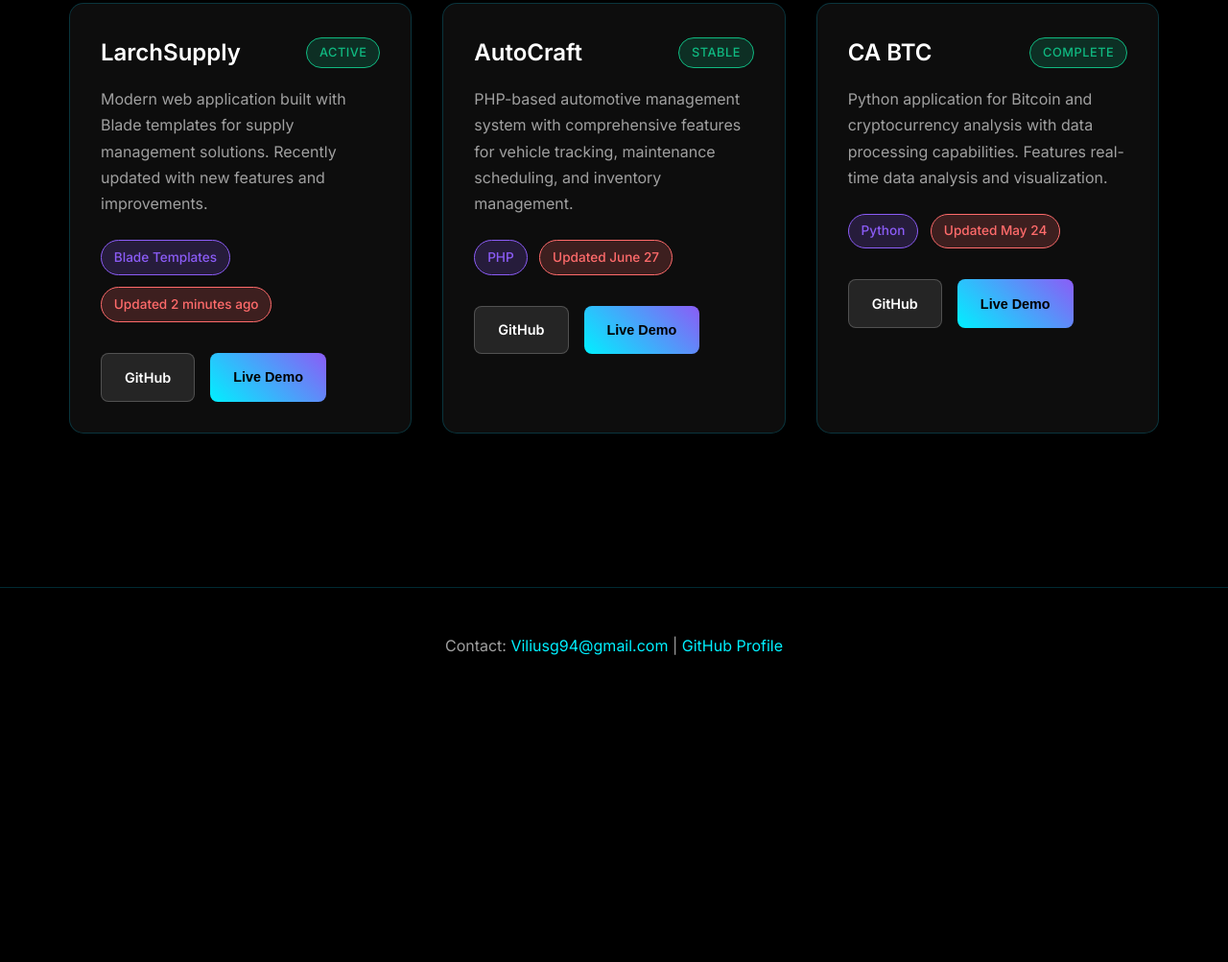
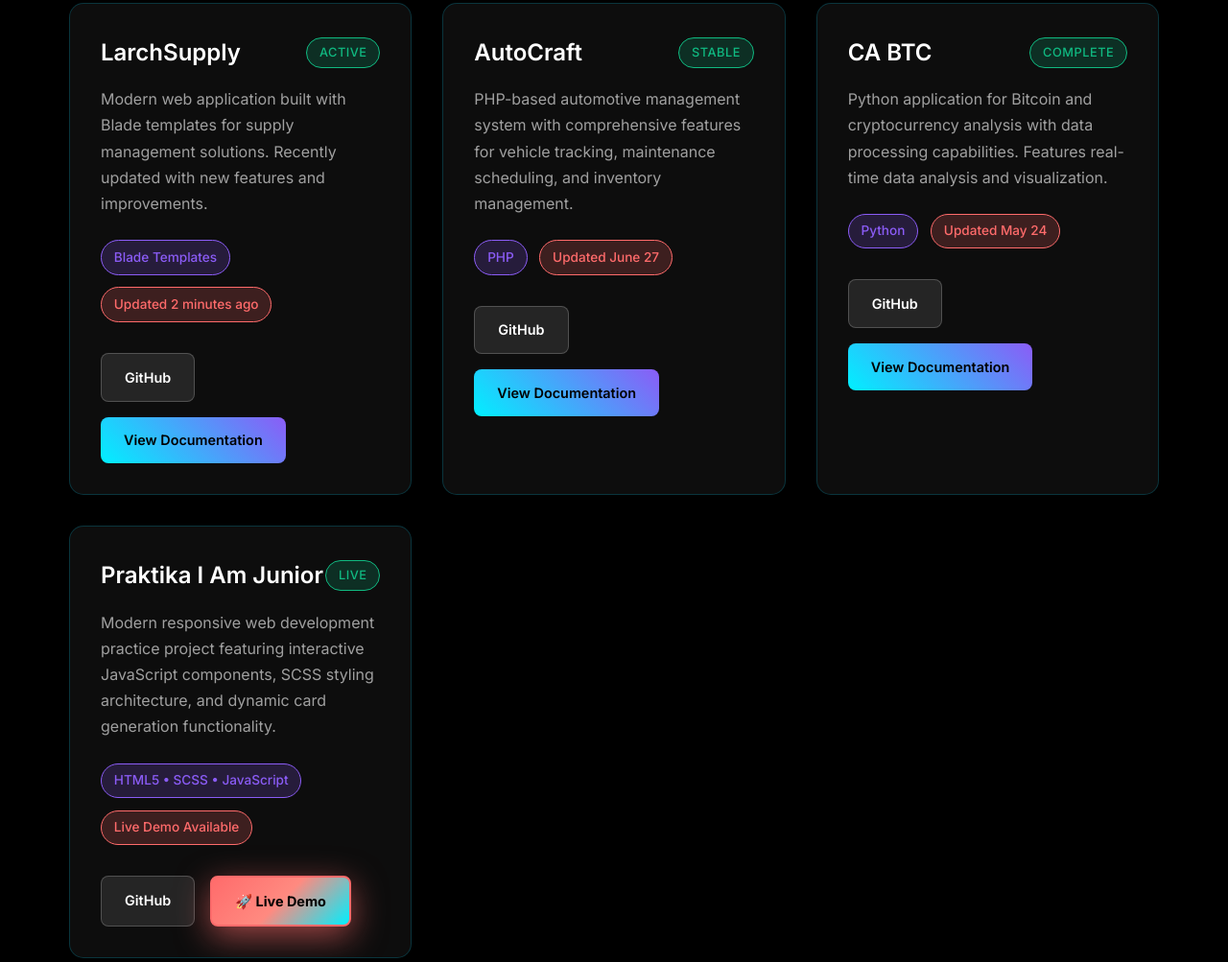
Before and after one commit to Viliusg94/portfolio, a plain HTML site: page index.html in a window 1280 px wide. Shown: the part 1532-2535 px from the top of the page at 96% size. Before the commit the page ends 2266 px from the top, so only its background shows below. Drawn offline with Linux system fonts and the light colour scheme.

Commit message:
Add Praktika I Am Junior project with live demo and enhanced live demo button styling

```diff
--- a/index.html
+++ b/index.html
@@ -61,7 +61,7 @@
             </div>
             <div class="project-links">
                 <a href="https://github.com/Viliusg94/larchsupply" class="btn-github">GitHub</a>
-                <button class="btn-demo" onclick="showDemoInfo('LarchSupply', 'This is a Blade/Laravel application that requires a server environment to run. Visit the GitHub repository to see the source code and setup instructions.')">Live Demo</button>
+                <a href="https://github.com/Viliusg94/larchsupply#readme" class="btn-demo" target="_blank">View Documentation</a>
             </div>
         </div>
 
@@ -77,7 +77,7 @@
             </div>
             <div class="project-links">
                 <a href="https://github.com/Viliusg94/autocraft" class="btn-github">GitHub</a>
-                <button class="btn-demo" onclick="showDemoInfo('AutoCraft', 'This is a PHP application that requires a server environment to run. Visit the GitHub repository to see the source code and setup instructions.')">Live Demo</button>
+                <a href="https://github.com/Viliusg94/autocraft#readme" class="btn-demo" target="_blank">View Documentation</a>
             </div>
         </div>
 
@@ -93,7 +93,23 @@
             </div>
             <div class="project-links">
                 <a href="https://github.com/Viliusg94/CA_BTC" class="btn-github">GitHub</a>
-                <button class="btn-demo" onclick="showDemoInfo('CA BTC', 'This is a Python application for cryptocurrency analysis. Visit the GitHub repository to see the source code, sample outputs, and setup instructions.')">Live Demo</button>
+                <a href="https://github.com/Viliusg94/CA_BTC#readme" class="btn-demo" target="_blank">View Documentation</a>
+            </div>
+        </div>
+
+        <div class="project">
+            <div class="project-header">
+                <h3>Praktika I Am Junior</h3>
+                <div class="project-status">Live</div>
+            </div>
+            <p>Modern responsive web development practice project featuring interactive JavaScript components, SCSS styling architecture, and dynamic card generation functionality.</p>
+            <div class="project-meta">
+                <span class="tech-stack">HTML5 • SCSS • JavaScript</span>
+                <span class="last-updated">Live Demo Available</span>
+            </div>
+            <div class="project-links">
+                <a href="https://github.com/Viliusg94/praktikaIAmJunior" class="btn-github">GitHub</a>
+                <a href="https://viliusg94.github.io/praktikaIAmJunior/" class="btn-demo live-demo" target="_blank">🚀 Live Demo</a>
             </div>
         </div>
 
--- a/style.css
+++ b/style.css
@@ -349,6 +349,43 @@
     filter: brightness(1.1);
 }
 
+.btn-demo.live-demo {
+    background: linear-gradient(135deg, var(--accent-color), #ff8a80, var(--neon-blue));
+    color: var(--background-darker);
+    border: 2px solid var(--accent-color);
+    animation: live-pulse 2s infinite;
+    position: relative;
+    overflow: hidden;
+    font-weight: 700;
+}
+
+.btn-demo.live-demo::before {
+    content: '';
+    position: absolute;
+    top: -50%;
+    left: -50%;
+    width: 200%;
+    height: 200%;
+    background: linear-gradient(45deg, transparent, rgba(255, 255, 255, 0.4), transparent);
+    animation: live-shimmer 3s infinite;
+}
+
+.btn-demo.live-demo:hover {
+    transform: translateY(-3px) scale(1.05);
+    box-shadow: 0 15px 35px rgba(255, 107, 107, 0.4);
+    animation: live-pulse 1s infinite;
+}
+
+@keyframes live-pulse {
+    0%, 100% { box-shadow: 0 10px 25px rgba(255, 107, 107, 0.3); }
+    50% { box-shadow: 0 10px 35px rgba(255, 107, 107, 0.6); }
+}
+
+@keyframes live-shimmer {
+    0% { transform: translateX(-100%) translateY(-100%) rotate(45deg); }
+    100% { transform: translateX(100%) translateY(100%) rotate(45deg); }
+}
+
 /* Footer */
 footer {
     text-align: center;
```
